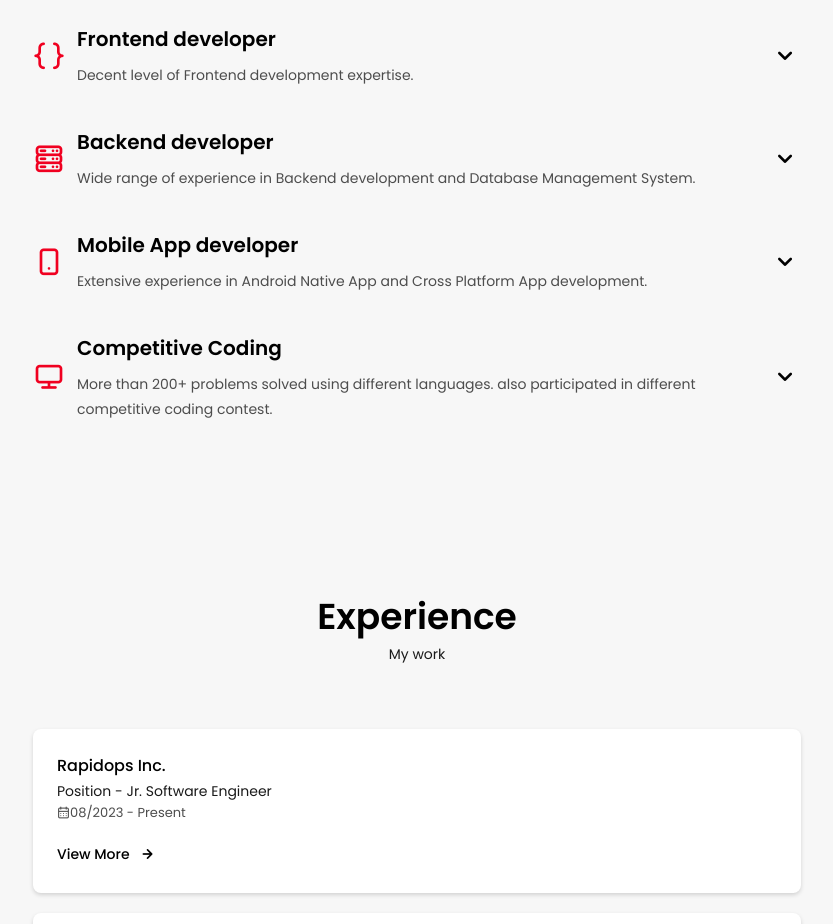
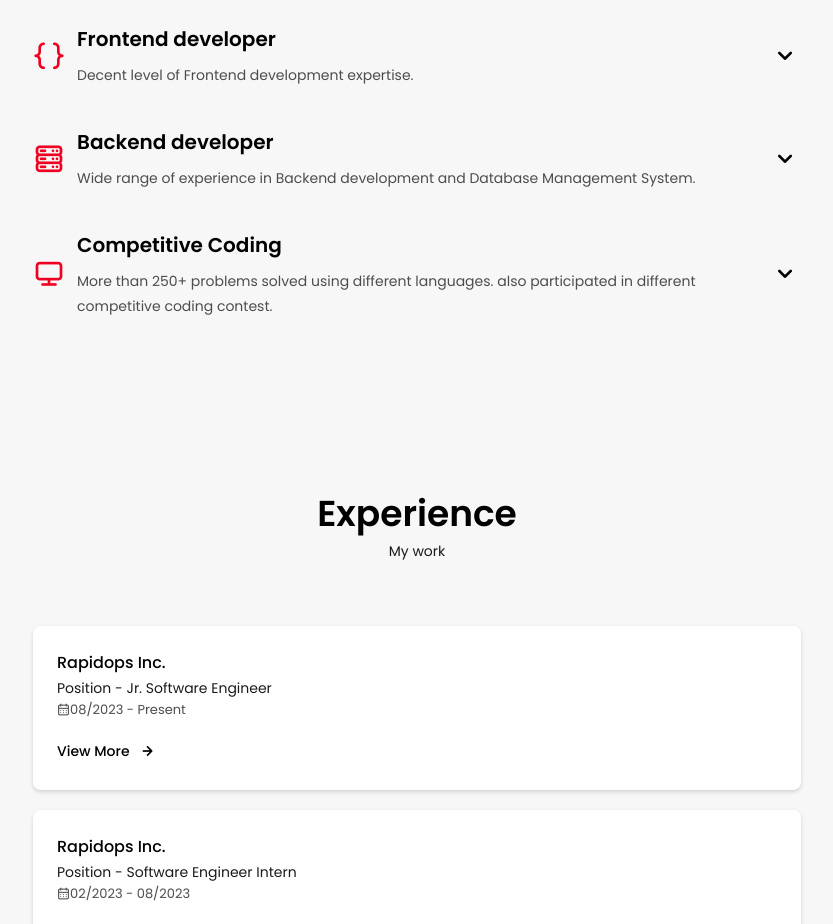
Before and after one commit to SujalLakhani/sujallakhani.github.io, a React (Create React App) app: page / in a window 1280 px wide. Shown: the part 2020-2944 px from the top of the page, without its empty margins (223-1056 px from the left). Built offline with nearby package versions, Linux system fonts and the light colour scheme.

Commit message:
Update style, add skillset and update resume

```diff
--- a/src/assets/css/styles.css
+++ b/src/assets/css/styles.css
@@ -474,64 +474,20 @@ img {
   background-color: var(--first-color);
 }
 
-.skills__html {
+.w-90 {
   width: 90%;
 }
 
-.skills__css {
+.w-80 {
   width: 80%;
 }
 
-.skills__js {
-  width: 80%;
-}
-
-.skills__react {
+.w-70 {
   width: 70%;
 }
 
-.skills__angular {
-  width: 90%;
-}
-
-.skills__node {
-  width: 70%;
-}
-
-.skills__express {
-  width: 70%;
-}
-
-.skills__mongodb {
+.w-60 {
   width: 60%;
-}
-
-.skills__sql {
-  width: 60%;
-}
-
-.skills__firebase {
-  width: 60%;
-}
-
-.skills__java {
-  width: 90%;
-}
-
-.skills__android__studio {
-  width: 80%;
-}
-
-.skills__react__native {
-  width: 60%;
-}
-
-.skills__cpp {
-  width: 70%;
-}
-
-.skills__python {
-  width: 70%;
 }
 
 .skills__close .skills__list {
--- a/src/components/Data.js
+++ b/src/components/Data.js
@@ -145,35 +145,36 @@ const DomainData = [
     class: "uil uil-brackets-curly skills__icon",
     dataset: [
       {
+        id: 5,
+        name: "Angular",
+        num: "90"
+      },
+      {
+        id: 4,
+        name: "React.js",
+        num: "70"
+      },
+      {
+        id: 3,
+        name: "JavaScript",
+        num: "90"
+      },
+      {
+        id: 3,
+        name: "TypeScript",
+        num: "90"
+      },
+      {
         id: 1,
         name: "HTML",
-        num: "90%",
-        class: "skills__percentage skills__html",
+        num: "90"
       },
       {
         id: 2,
         name: "CSS",
-        num: "80%",
-        class: "skills__percentage skills__css",
+        num: "80"
       },
-      {
-        id: 3,
-        name: "JavaScript",
-        num: "80%",
-        class: "skills__percentage skills__js",
-      },
-      {
-        id: 4,
-        name: "React.js",
-        num: "70%",
-        class: "skills__percentage skills__react",
-      },
-      {
-        id: 5,
-        name: "Angular",
-        num: "90%",
-        class: "skills__percentage skills__angular",
-      },
+
     ],
   },
   {
@@ -186,87 +187,52 @@ const DomainData = [
       {
         id: 1,
         name: "Node.js",
-        num: "70%",
-        class: "skills__percentage skills__node",
+        num: "90"
       },
       {
         id: 2,
         name: "Express.js",
-        num: "70%",
-        class: "skills__percentage skills__express",
+        num: "90"
       },
       {
         id: 3,
         name: "MongoDB",
-        num: "60%",
-        class: "skills__percentage skills__mongodb",
+        num: "80"
       },
       {
         id: 4,
-        name: "SQL",
-        num: "60",
-        class: "skills__percentage skills__sql",
+        name: "MySQL",
+        num: "80"
       },
       {
-        id: 5,
-        name: "Firebase",
-        num: "60%",
-        class: "skills__percentage skills__firebase",
-      },
+        id: 4,
+        name: "PostgreSQL",
+        num: "80"
+      }
     ],
   },
   {
     id: 3,
-    title: "Mobile App developer",
-    subtitle:
-      "Extensive experience in Android Native App and Cross Platform App development.",
-    class: "uil uil-mobile-android skills__icon",
-    dataset: [
-      {
-        id: 1,
-        name: "Java for Android",
-        num: "90%",
-        class: "skills__percentage skills__java",
-      },
-      {
-        id: 2,
-        name: "Android Studio",
-        num: "80%",
-        class: "skills__percentage skills__android__studio",
-      },
-      {
-        id: 3,
-        name: "React Native",
-        num: "60%",
-        class: "skills__percentage skills__react__native",
-      },
-    ],
-  },
-  {
-    id: 4,
     title: "Competitive Coding",
     subtitle:
-      "More than 200+ problems solved using different languages. also participated in different competitive coding contest.",
+      "More than 250+ problems solved using different languages. also participated in different competitive coding contest.",
     class: "uil uil-desktop skills__icon",
     dataset: [
       {
+        id: 3,
+        name: "JavaScript",
+        num: "90"
+      },
+      {
         id: 1,
         name: "Core Java",
-        num: "90%",
-        class: "skills__percentage skills__java",
+        num: "80"
       },
       {
         id: 2,
         name: "Python",
-        num: "70%",
-        class: "skills__percentage skills__python",
-      },
-      {
-        id: 3,
-        name: "C/C++",
-        num: "70%",
-        class: "skills__percentage skills__cpp",
-      },
+        num: "70"
+      }
     ],
   },
 ];
--- a/src/components/SkillsItems.js
+++ b/src/components/SkillsItems.js
@@ -5,10 +5,10 @@ const SkillsItems = (props) => {
     <div className="skills__data">
       <div className="skills__title">
         <h3 className="skills_name">{props.name}</h3>
-        <span className="skills__number">{props.num}</span>
+        <span className="skills__number">{props.num}%</span>
       </div>
       <div className="skills__bar">
-        <span className={props.class}></span>
+        <span className={`skills__percentage w-${props.num}`}></span>
       </div>
     </div>
   );
```
Also changed, not shown: 2 other files (tests, documents, lock files or other folders).
